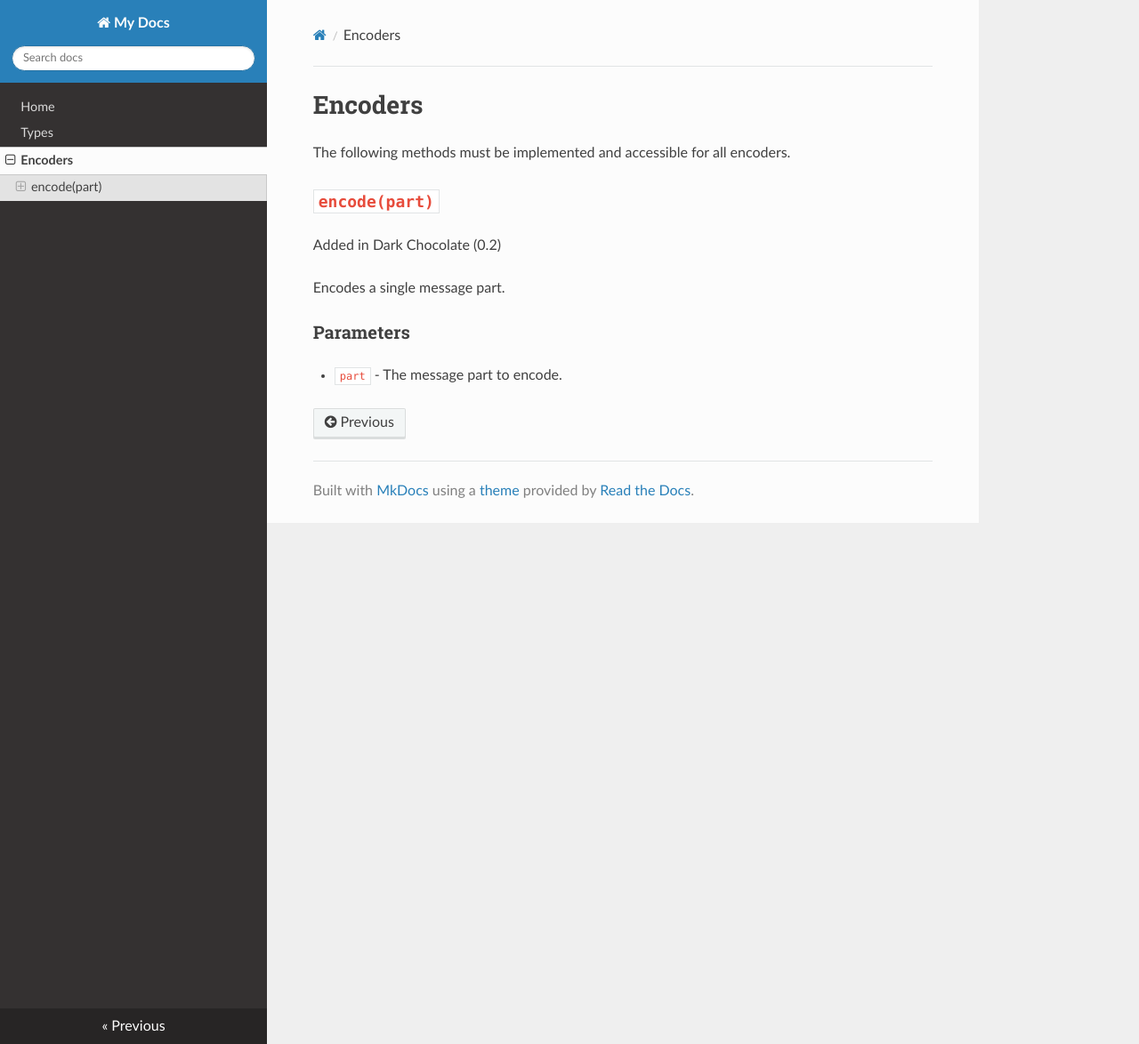
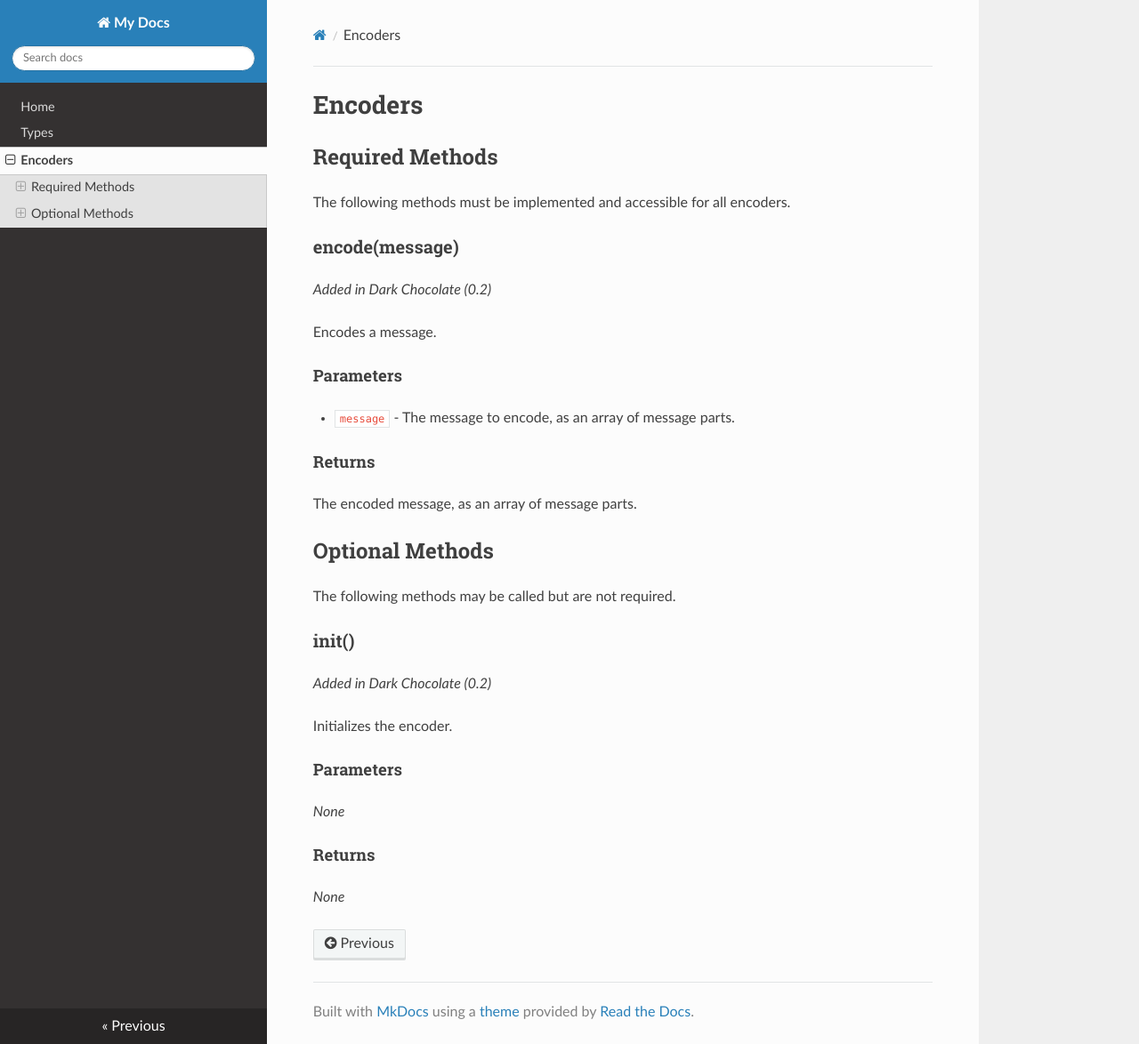
Before and after one commit to bluepichu/a-la-mod, an MkDocs documentation site: the page built from docs/encoders.md, in a window 1280 px wide and 1174 px high. Shown: the whole window at 89% size. Built offline with MkDocs 1.6.1, drawn with Linux system fonts in a browser that asks for light colours; nearby versions of some CDN libraries; old or Windows-style settings are respelled for this version of MkDocs.

Commit message:
Update docs

```diff
--- a/docs/encoders.md
+++ b/docs/encoders.md
@@ -1,11 +1,31 @@
 # Encoders
+
+## Required Methods
 
 The following methods must be implemented and accessible for all encoders.
 
-## `encode(part)`
-Added in Dark Chocolate (0.2)
+### encode(message)
+*Added in Dark Chocolate (0.2)*
 
-Encodes a single message part.
+Encodes a message.
 
-### Parameters
-- `part` - The message part to encode.
+#### Parameters
+- `message` - The message to encode, as an array of message parts.
+
+#### Returns
+The encoded message, as an array of message parts.
+
+## Optional Methods
+
+The following methods may be called but are not required.
+
+### init()
+*Added in Dark Chocolate (0.2)*
+
+Initializes the encoder.
+
+#### Parameters
+*None*
+
+#### Returns
+*None*
```
Also changed, not shown: docs/index.md (+1 -1 lines).
